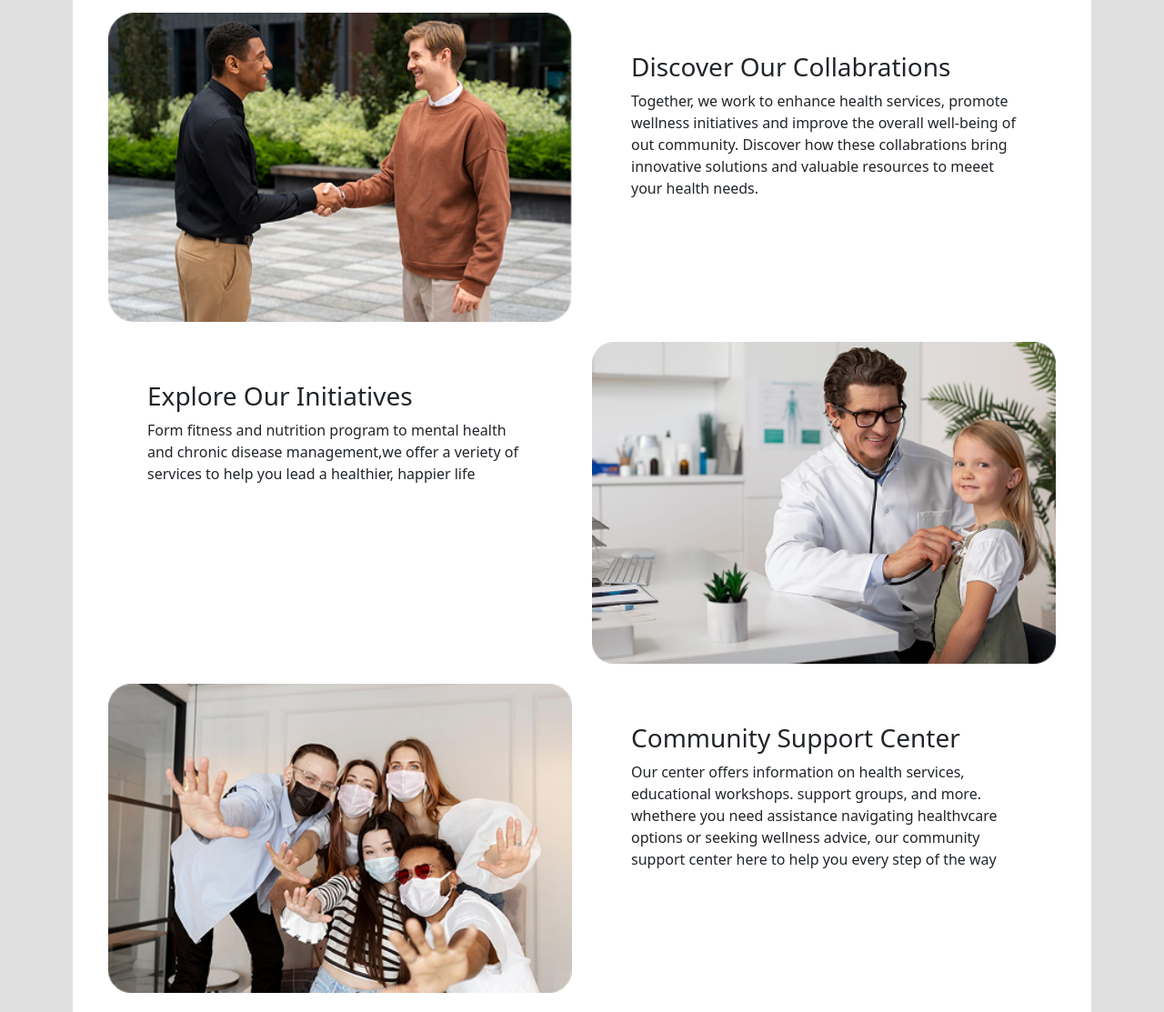
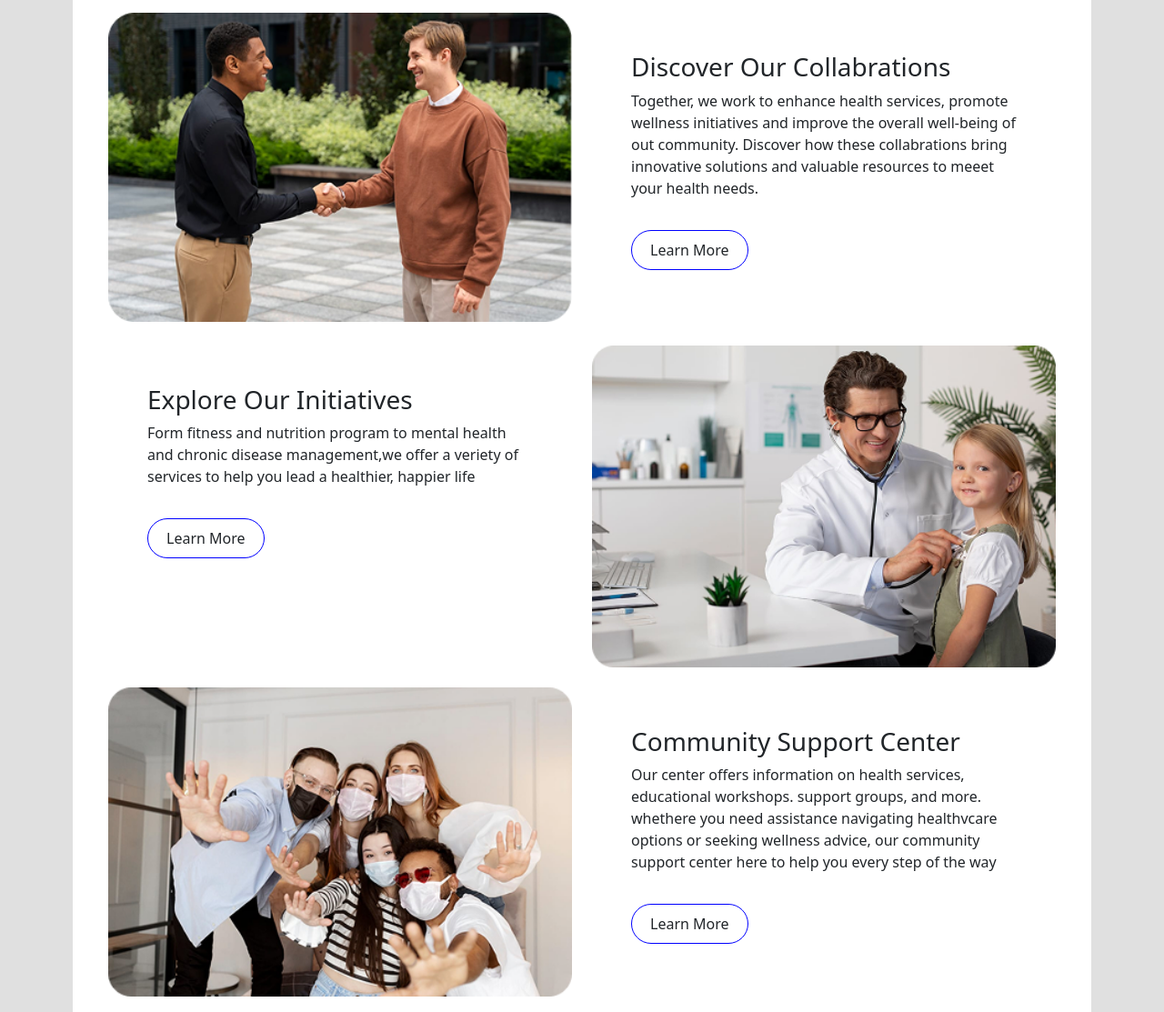
Before and after one commit to salva-88/dental-website, a plain HTML site: page index.html in a window 1280 px wide. Shown: the part 2637-3750 px from the top of the page at 91% size. Drawn offline with Linux system fonts and the light colour scheme.

Commit message:
home first

```diff
--- a/index.html
+++ b/index.html
@@ -192,7 +192,7 @@
                             <p>Together, we work to enhance health services, promote wellness initiatives and improve
                                 the overall well-being of out community. Discover how these collabrations bring
                                 innovative solutions and valuable resources to meeet your health needs.</p>
-                            <a href="Learn More"></a>
+                            <span>Learn More</span>
                         </div>
                     </div>
                 </div>
@@ -202,7 +202,7 @@
                             <h3>Explore Our Initiatives</h3>
                             <p>Form fitness and nutrition program to mental health and chronic disease management,we
                                 offer a veriety of services to help you lead a healthier, happier life</p>
-                            <a href="Learn More"></a>
+                            <span>Learn More</span>
                         </div>
                     </div>
                     <div class="col-sm-6">
@@ -224,7 +224,7 @@
                                 support groups, and more. whethere you need assistance navigating healthvcare options or
                                 seeking wellness advice,
                                 our community support center here to help you every step of the way</p>
-                            <a href="Learn More"></a>
+                            <span>Learn More</span>
                         </div>
                     </div>
                 </div>
--- a/style.css
+++ b/style.css
@@ -189,15 +189,10 @@ h4 {
 .commty-txt{
     padding: 43px;
 }
-.commty-txt a{
+.commty-txt span{
     border-radius: 70px;
     padding: 10px 20px;
     width: fit-content;
-}
-.commty-txt a:hover{
-    background-color: #6386f8(224, 213, 199);
-    color: #181717;
-    transition: 0.5s;
 }
 .testimonias{
     padding: 20px;
```
